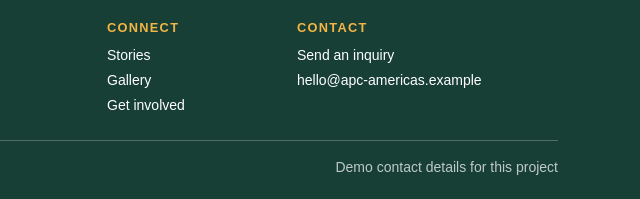
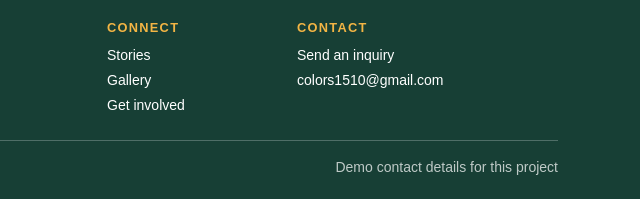
Before and after one commit to Vikasingh99/intro-to-web-design-udemy, a plain HTML site: page index.html in a window 1280 px wide. Shown: the part 3176-3375 px from the top of the page, 640-1280 px from the left. Drawn offline with nearby package versions, Linux system fonts and the light colour scheme.

Commit message:
Update footer contact email address

```diff
--- a/index.html
+++ b/index.html
@@ -77,7 +77,7 @@
             <section class="newsletter py-5"><div class="container"><div class="row align-items-center g-4"><div class="col-lg-6"><p class="section-kicker">Stay connected</p><h2>Stay close to the wild.</h2><p class="mb-0">Receive occasional field notes and conservation updates.</p></div><div class="col-lg-6"><form class="row g-2" data-demo-form><div class="col-sm-8"><label class="visually-hidden" for="newsletterEmail">Email address</label><input class="form-control" id="newsletterEmail" type="email" placeholder="Email address" required></div><div class="col-sm-4"><button class="btn btn-forest w-100" type="submit">Subscribe</button></div></form><p class="small mt-2 mb-0" hidden>Thank you for joining the list.</p></div></div></div></section>
         </main>
         <footer class="site-footer py-4">
-            <div class="container"><div class="row g-4"><div class="col-md-5"><p class="footer-heading mb-2">APC Americas</p><p class="small mb-0">Protecting remarkable wildlife, one habitat at a time.</p></div><div class="col-6 col-md-2"><p class="footer-heading mb-2">Explore</p><a class="d-block small mb-1" href="programs.html">Programs</a><a class="d-block small mb-1" href="species.html">Species</a><a class="d-block small" href="impact.html">Impact</a></div><div class="col-6 col-md-2"><p class="footer-heading mb-2">Connect</p><a class="d-block small mb-1" href="stories.html">Stories</a><a class="d-block small mb-1" href="gallery.html">Gallery</a><a class="d-block small" href="get_involved.html">Get involved</a></div><div class="col-md-3"><p class="footer-heading mb-2">Contact</p><a class="d-block small mb-1" href="contact_us.html">Send an inquiry</a><a class="d-block small" href="mailto:hello@apc-americas.example">hello@apc-americas.example</a></div></div><div class="border-top border-light border-opacity-25 mt-4 pt-3 small">&copy; Animal Preservation Centre <span class="float-md-end">Demo contact details for this project</span></div>
+            <div class="container"><div class="row g-4"><div class="col-md-5"><p class="footer-heading mb-2">APC Americas</p><p class="small mb-0">Protecting remarkable wildlife, one habitat at a time.</p></div><div class="col-6 col-md-2"><p class="footer-heading mb-2">Explore</p><a class="d-block small mb-1" href="programs.html">Programs</a><a class="d-block small mb-1" href="species.html">Species</a><a class="d-block small" href="impact.html">Impact</a></div><div class="col-6 col-md-2"><p class="footer-heading mb-2">Connect</p><a class="d-block small mb-1" href="stories.html">Stories</a><a class="d-block small mb-1" href="gallery.html">Gallery</a><a class="d-block small" href="get_involved.html">Get involved</a></div><div class="col-md-3"><p class="footer-heading mb-2">Contact</p><a class="d-block small mb-1" href="contact_us.html">Send an inquiry</a><a class="d-block small" href="mailto:hello@apc-americas.example">colors1510@gmail.com</a></div></div><div class="border-top border-light border-opacity-25 mt-4 pt-3 small">&copy; Animal Preservation Centre <span class="float-md-end">Demo contact details for this project</span></div>
             </div>
         </footer>
         <script src="https://cdn.jsdelivr.net/npm/bootstrap@5.3.3/dist/js/bootstrap.bundle.min.js"></script>
```
